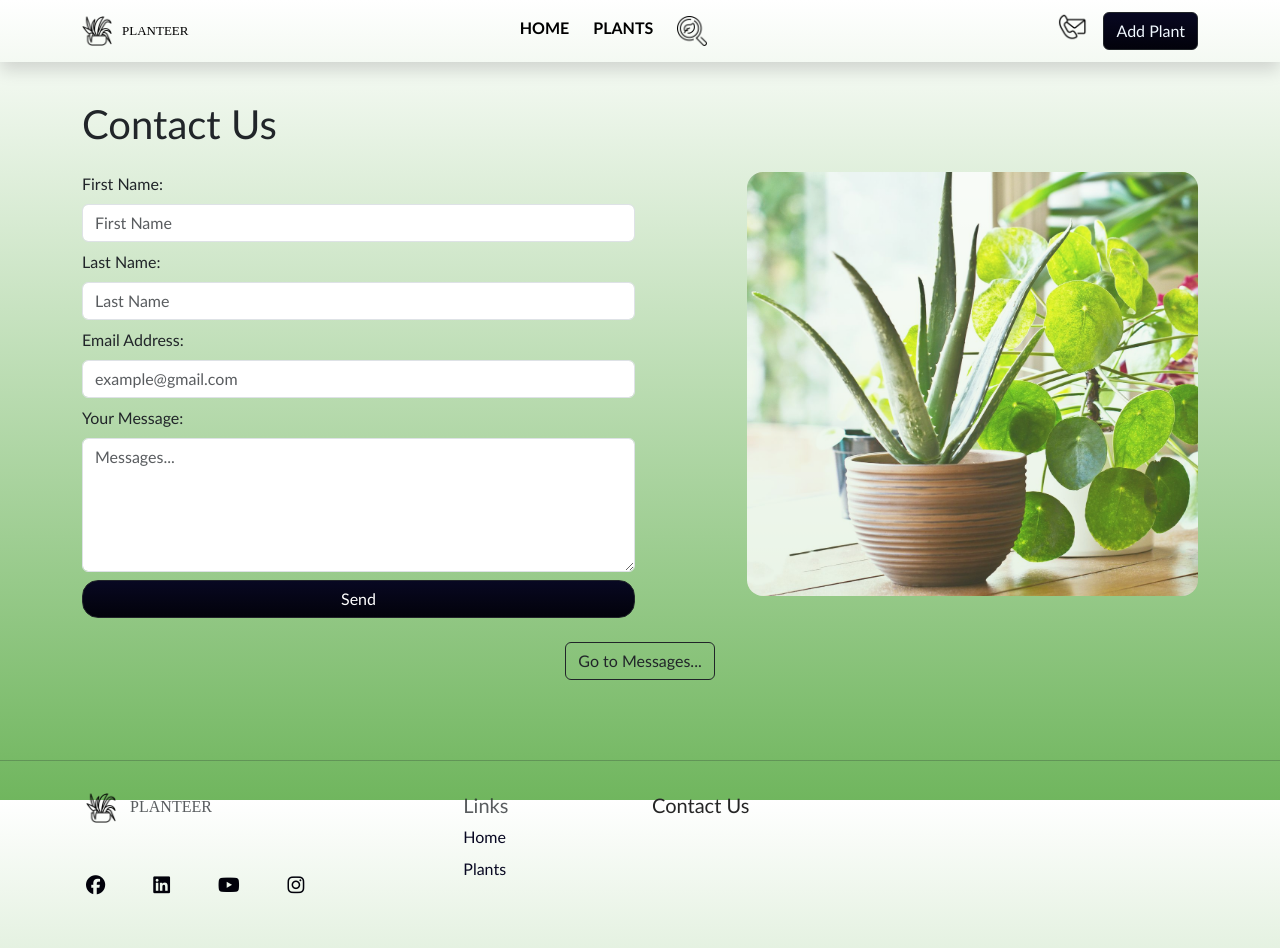
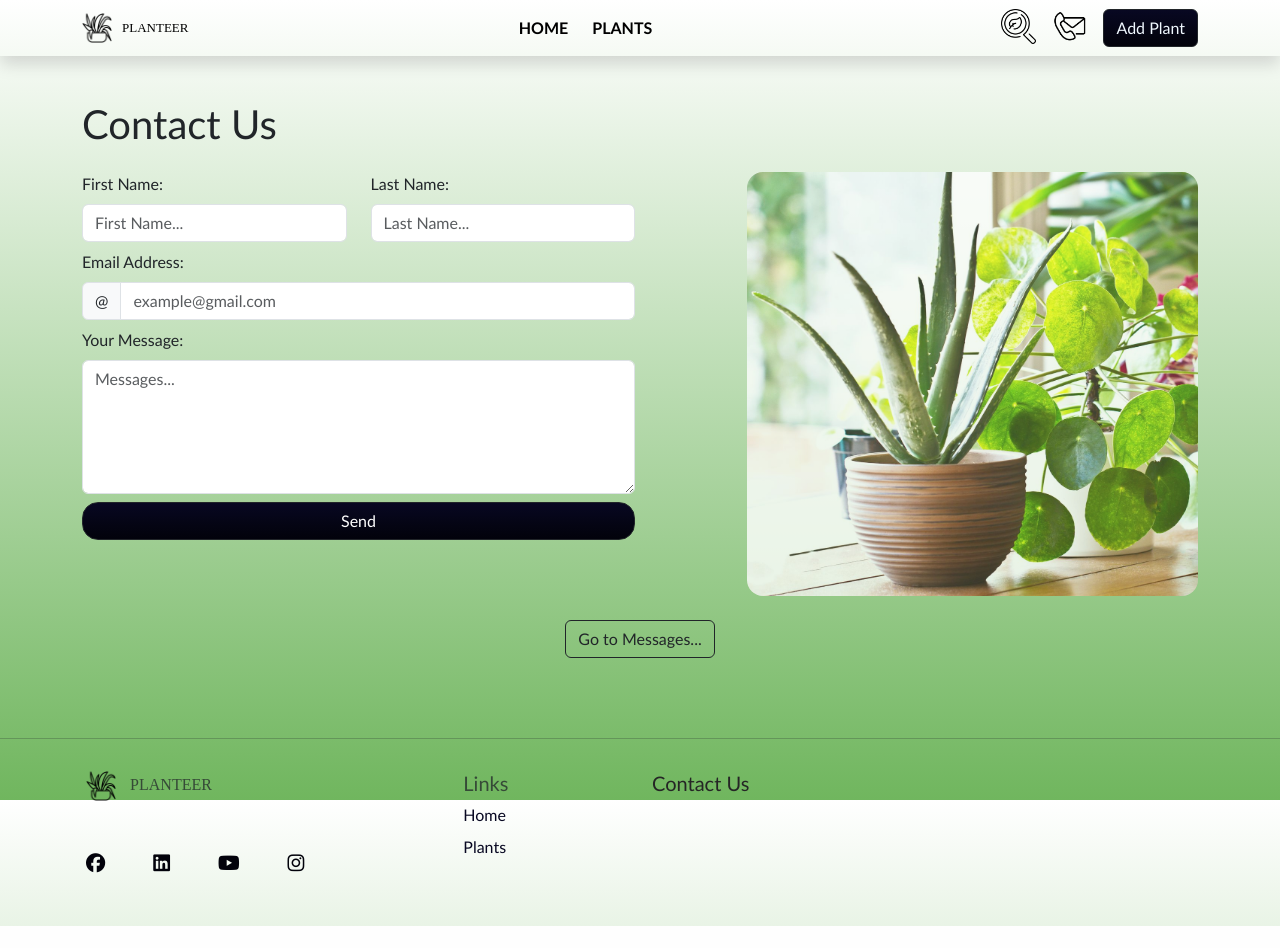
Before and after one commit to T-Python-Feb-24/LAB-ORM-2-PLANTEER, a Django app: page /plants/contact_us/ in a window 1280 px wide. After the commit the page ends 926 px from the top, so only its background shows below. Run offline with Django 5.2, Linux system fonts and the light colour scheme; some libraries are stand-ins or nearby versions; some web fonts are replaced.

Commit message:
styling: Contact + Messages

```diff
--- a/Planteer/main/static/CSS/style.css
+++ b/Planteer/main/static/CSS/style.css
@@ -40,7 +40,7 @@
 
 /* Home Page */
 .image-container {
-    margin-top: 60px;
+    margin-top: 55px;
     background-image: url("/static/images/plants.webp");
     background-size: cover;
     position: relative;
--- a/Planteer/main/templates/main/base.html
+++ b/Planteer/main/templates/main/base.html
@@ -61,15 +61,12 @@
               <li class="nav-item">
                 <a class="nav-link" href="{% url 'main:all_plants' %}">PLANTS</a>
               </li>
-              <li class="nav-item">
-                <a class="nav-link" href="{% url 'main:search' %}"><img src="{% static 'images/search.png' %}" alt="search icon" width="30px" height="30px"></a>
-              </li>
-
             </ul>
 
           </div>
           <div class="d-flex flex-row gap-3">
-            <a href="{% url 'main:contact' %}"><img src="{% static 'images/contact-mail.png' %}" alt="contact icon" width="30px" height="30px"></a>
+            <a class="nav-link" href="{% url 'main:search' %}"><img src="{% static 'images/search.png' %}" alt="search icon" width="35px" height="35px"></a>
+            <a href="{% url 'main:contact' %}"><img src="{% static 'images/contact-mail.png' %}" alt="contact icon" width="35px" height="35px"></a>
             <a class="btn btn-dark" href="{% url 'main:add_plant' %}" style="color: aliceblue; background: linear-gradient(#080822, #050516, #02020b);">Add Plant</a>
           </div>
         </div>
--- a/Planteer/main/templates/main/contact.html
+++ b/Planteer/main/templates/main/contact.html
@@ -14,14 +14,25 @@
                     <form action="{% url 'main:contact' %}" method="post" class="d-flex flex-column gap-2">
                         {% csrf_token %}
 
-                        <label for="first">First Name:</label>
-                        <input name="first" id="first" type="text" placeholder="First Name" class="form-control" required minlength="3">
+                        <div class="row">
+                            <div class="col">
+                                <label for="first_name" class="form-label">First Name:</label>
+                                <input name="first" type="text" class="form-control" id="first_name" placeholder="First Name..." required>
+                            </div>
 
-                        <label for="last">Last Name:</label>
-                        <input name="last" type="text" placeholder="Last Name" class="form-control" required minlength="3">
+                            <div class="col">
+                                <label for="last_name" class="form-label">Last Name:</label>
+                                <input name="last" type="text" class="form-control" id="last_name" placeholder="Last Name..." required>
+                            </div>
+                        </div>
 
-                        <label for="email">Email Address:</label>
-                        <input type="email" name="email" id="email" placeholder="example@gmail.com" class="form-control">
+                        <div class="col">
+                            <label for="email" class="form-label">Email Address:</label>
+                            <div class="input-group">
+                              <span class="input-group-text">@</span>
+                              <input name="email" type="email" class="form-control" id="email" placeholder="example@gmail.com" required>
+                            </div>
+                        </div>
 
                         <label for="message">Your Message:</label>
                         <textarea name="message" id="message" placeholder="Messages..." cols="30" rows="5" class="form-control"></textarea>
--- a/Planteer/main/templates/main/messages.html
+++ b/Planteer/main/templates/main/messages.html
@@ -17,7 +17,7 @@
                             <h5>{{plant.first_name}} {{plant.last_name}}</h5>
                         </div>
 
-                        <h6><a href="#">{{ plant.email }}</a></h6>
+                        <h6><a href="mailto:{{ plant.email }} " target='_blank' rel=noopener noreferrer>{{ plant.email }}</a></h6>
                         <h6>{{ plant.message }}</h6>
                         <h6 class="text-muted">{{ plant.created_at }}</h6>
                     </div>
```
